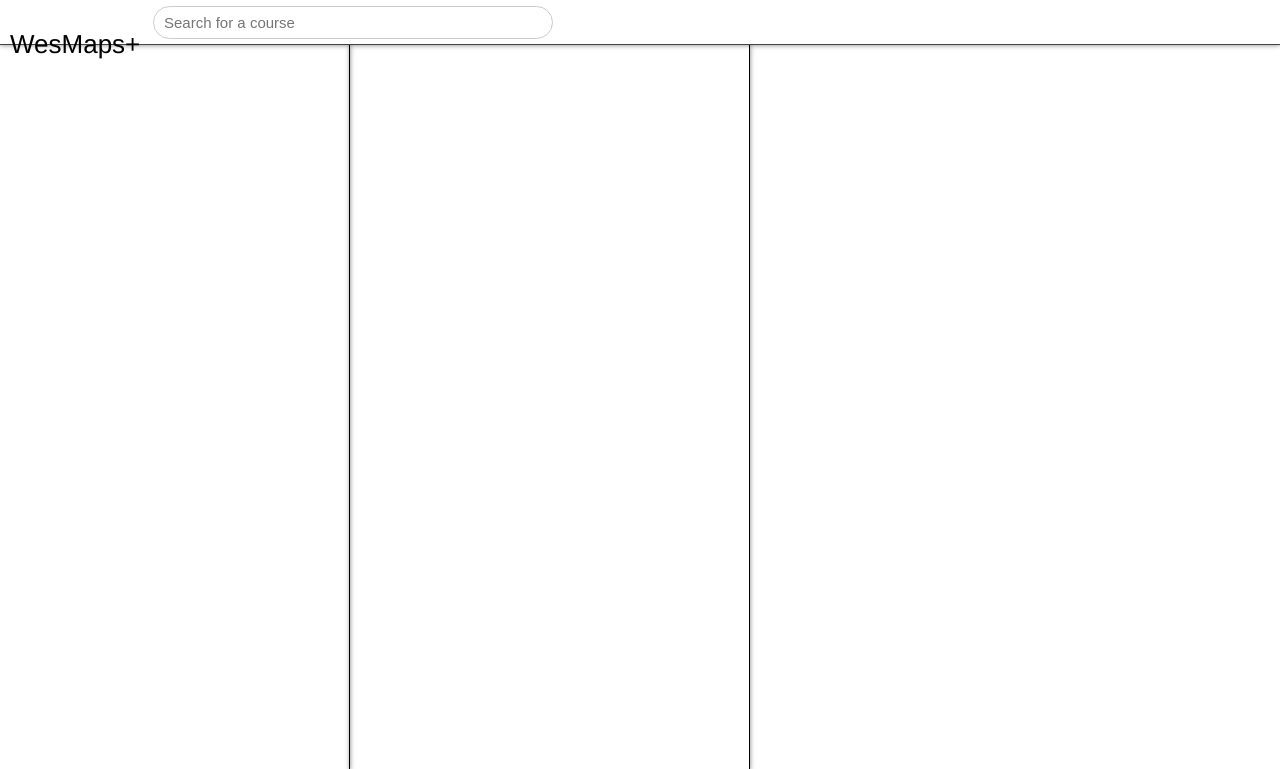
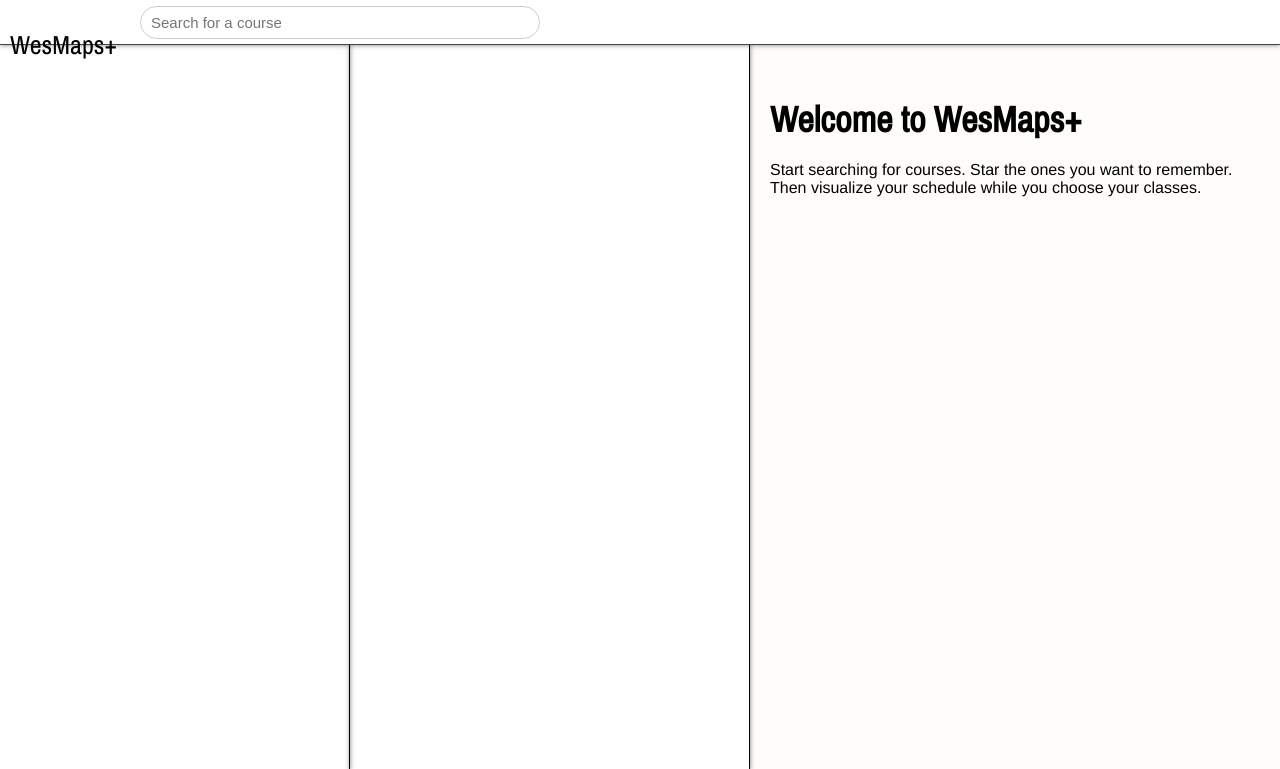
Before and after one commit to weshack/WesmapsPlus, a Flask app: template templates/index.html in a window 1280 px wide. Shown: the top 769 px of the page. Run offline with Flask 2, Linux system fonts and the light colour scheme; the template is opened without the code that fills it, so the values that code supplies are empty; style sheets or scripts are compiled from the project's sources.

Commit message:
Added homepage and fixed firefox display errors

```diff
--- a/static/sass/screen.sass
+++ b/static/sass/screen.sass
@@ -6,6 +6,10 @@ $header-height: 45px
 
 *
   box-sizing: border-box
+
+h2.welcome
+  font-size: 36px
+  margin-bottom: 18px
 
 .relative
   position: relative
@@ -17,6 +21,9 @@ html, body
   padding: 0
   overflow: hidden
   font-weight: 300
+
+h1, h2, h3, h4
+  font-family: 'Archivo Narrow', sans-serif
 
 body
   font-family: Helvetica
@@ -160,6 +167,7 @@ a:hover
     bottom: 30px
     overflow-y: scroll
     padding: 20px
+    background-color: #FEFDF9
 
 
 
@@ -229,7 +237,7 @@ a:hover
       position: absolute
       top: 6px
       //left: $subj-list-width
-      left: 153px
+      left: 140px
       margin: 0
       height: $header-height - 12
       line-height: $header-height - 12
@@ -279,7 +287,7 @@ a:hover
           box-shadow: 0 0 5px rgba(0,0,0,0.5)
 
       .day
-        width: 14.285714286%
+        width: 14.2%
         height: 100%
         display: inline-block
         border-right: 1px solid #CCC
@@ -308,7 +316,8 @@ a:hover
 
 
 .course-result-code
-  font-weight: bold
+  color: #AAA
+  font-family: 'Archivo Narrow', sans-serif
 
 .course-result-professor
   font-size: 13px
@@ -413,7 +422,7 @@ a:hover
     position: static
 
   .day
-    width: 14.285714286%
+    width: 14.2%
     height: 100%
     display: inline-block
     border-right: 1px solid #CCC
@@ -454,10 +463,11 @@ a:hover
     margin-right: 40px
 
     h1, h3
+      font-size: 24px
       display: inline
 
     h1
-      font-size: 35px
+      font-size: 24px
       font-weight: bold
       color: #AAA
       margin-right: 5px
@@ -516,5 +526,4 @@ footer
   cursor: pointer
   color: darkred
   &:hover
-    cursor: pointer
-    text-decoration: none
+    text-decoration: underline
--- a/templates/layout.html
+++ b/templates/layout.html
@@ -1,8 +1,20 @@
 <html>
 	<head>
-		<title>Wesmaps+</title>
+		<title>WesMaps+</title>
+		<link href='http://fonts.googleapis.com/css?family=Archivo+Narrow' rel='stylesheet' type='text/css'>
 		<link rel="stylesheet" href="/static/stylesheets/screen.css"
 		type="text/css" ></link>
+		<style type="text/css">
+			@-moz-document url-prefix() {
+			    .day {
+			        width: 13.85% !important;
+			    }
+
+			    .section-schedule .day {
+			    	width: 13.8% !important;
+			    }
+			}
+		</style>
 		<script src="/static/js/jquery-1.9.1.min.js"></script>
 		<script src="/static/js/underscore-min.js"></script>
 		<script src="/static/js/backbone-min.js"></script>
@@ -47,6 +59,9 @@
 				<ul></ul>
 			</div>
 			<div id="content">
+				<h2 class="welcome">Welcome to WesMaps+</h2>
+				<p>Start searching for courses. Star the ones you want to remember. Then visualize your schedule while you choose your classes.</p>
+				<p></p>
 				<!-- <h1><div id='course-code'></div><span id='course-name'></span></h1> -->
 				<!-- <div id='container'> -->
   				<!-- 	<button id='course-updater'></button> -->
```
Also changed, not shown: 1 other file.
